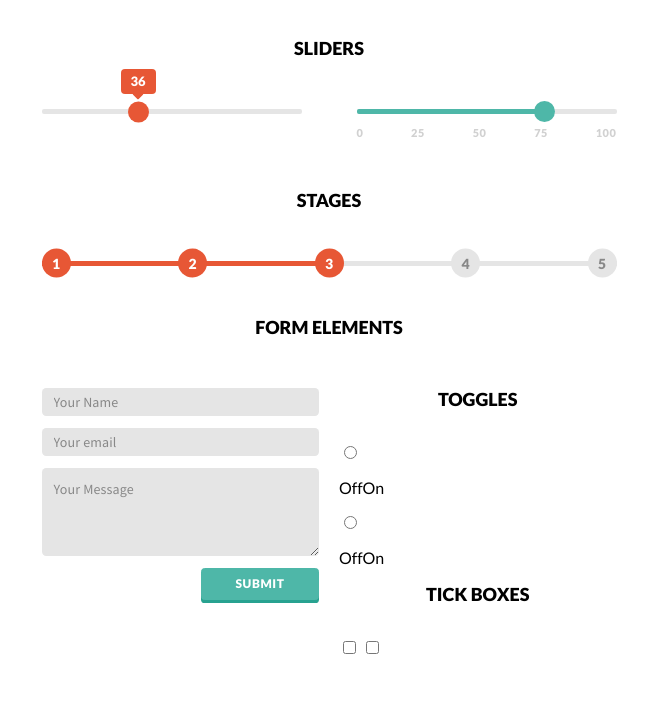
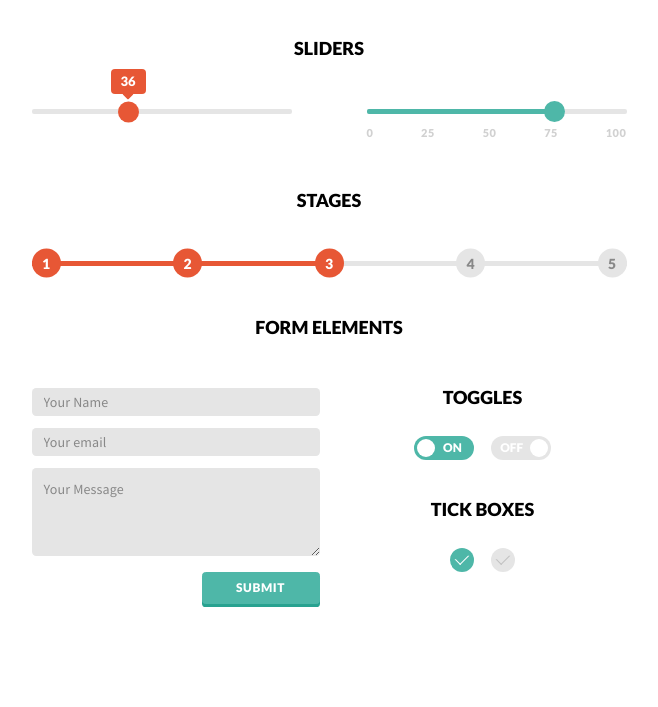
Before and after one commit to masterAleksanyan/flatui, a plain HTML site: page dist/index.html in a window 1280 px wide. Shown: the part 606-1313 px from the top of the page, without its empty margins (311-969 px from the left). After the commit the page ends 1260 px from the top, so only its background shows below. Drawn offline with Linux system fonts and the light colour scheme.

Commit message:
end Form Elements

```diff
--- a/dist/index.html
+++ b/dist/index.html
@@ -120,34 +120,36 @@
             <p class="inp">
               <textarea class="inp_item txt_area" placeholder="Your Message"></textarea>
             </p>
-            <button class="st-btn st-btn_big st-btn_green form_btn">submit<span></span></button>
           </div>
-          <div>
+          <div class="form-buttons">
             <div>
               <h3 class="title-block form-title">TOGGLES</h3>
-              <div>
-                <label>
-                  <input type="radio" name="r">
-                  <p class="r_btns"><span class="r_btns__item r_btns__item-off">Off</span><span class="r_btns__item r_btns__item-on">On</span></p>
+              <div class="toggles">
+                <label class="offon">
+                  <input class="offon__input" checked type="radio" name="r">
+                  <p class="offon-btn"><span class="offon-btn__item offon-btn__item-off">Off</span><span class="offon-btn__item offon-btn__item-on">On</span></p>
                 </label>
-                <label>
-                  <input type="radio" name="r">
-                  <p class="r_btns"><span class="r_btns__item r_btns__item-off">Off</span><span class="r_btns__item r_btns__item-on">On</span></p>
+                <label class="offon">
+                  <input class="offon__input" type="radio" name="r">
+                  <p class="offon-btn"><span class="offon-btn__item offon-btn__item-off">Off</span><span class="offon-btn__item offon-btn__item-on">On</span></p>
                 </label>
               </div>
             </div>
             <div>
               <h3 class="title-block form-title">TICK BOXES</h3>
-              <div>
-                <label>
-                  <input type="checkbox" name="box1"><span class="icon-check"></span>
+              <div class="boxes">
+                <label class="check">
+                  <input class="check__input" type="checkbox" name="box1" checked><span class="check__box"></span>
                 </label>
-                <label>
-                  <input type="checkbox" name="box2"><span class="icon-check"></span>
+                <label class="check">
+                  <input class="check__input" type="checkbox" name="box2"><span class="check__box"></span>
                 </label>
               </div>
             </div>
           </div>
+          <p>
+            <button class="st-btn st-btn_big st-btn_green form_btn">submit<span></span></button>
+          </p>
         </form>
       </div>
     </div>
--- a/src/modules/formElements/form.scss
+++ b/src/modules/formElements/form.scss
@@ -52,6 +52,7 @@
   margin: 0 0 12px;
   display: flex;
   align-items: center;
+  overflow-x: hidden;
   &_item{
     flex-grow: 1;
     background-color: #e5e5e5;
@@ -121,25 +122,125 @@
   width: 100%;
   min-height: 88px;
   padding-top: 12px;
-  box-sizing: border-box;
 }
 
 
 //  radio buttons
-.r_btns{
-
-  &__item{
-
-    &-off{
-
+.offon{
+  display: inline-block;
+  font-size: 16px;
+  &__input{
+    position: absolute;
+    width: 1px;
+    height: 1px;
+    overflow: hidden;
+    clip: rect(0 0 0 0);
+    &:checked + .offon-btn{
+      .offon-btn__item-on{
+        display: block;
+        background-color: #4eb7a8;
+      }
+      .offon-btn__item-off{
+        display: none;
+      }
     }
-    &-on{
-
+    &:focus + .offon-btn{
+      box-shadow: 0 0 1px 1px rgba(0,100,255,0.8);
+    }
+    &:disabled + .offon-btn{
+      opacity: .5;
+    }
+  }
+  &-btn{
+    width: 3.75em;
+    height: 1.5em;
+    border-radius: 2em;
+    line-height: 1.5em;
+    &__item{
+      position: relative;
+      display: block;
+      width: 100%;
+      height: 100%;
+      font-size: .75em;
+      font-weight: 900;
+      color: #fff;
+      text-transform: uppercase;
+      border-radius: 2em;
+      &::after{
+        content: '';
+        display: inline-block;
+        width: 1.5em;
+        height: 1.5em;
+        border-radius: 50%;
+        background-color: #fff;
+        position: absolute;
+        top: 3px;
+      }
+      &-off{
+        text-align: left;
+        background-color: #e5e5e5;
+        padding-left: .75em;
+        &::after{
+          right: 3px;
+        }
+      }
+      &-on{
+        text-align: right;
+        display: none;
+        padding-right: 1em;
+        &::after{
+          left: 3px;
+        }
+      }
     }
   }
 }
 
+
 //  checkbox
-.icon-check{
-
+.check{
+  font-size: 16px;
+  display: inline-block;
+  line-height: 0.8;
+  &__input{
+    position: absolute;
+    width: 1px;
+    height: 1px;
+    overflow: hidden;
+    clip: rect(0 0 0 0);
+    &:checked + .check__box{
+      background-color: #4eb7a8;
+      &::after{
+        border-right-color: #fff;
+        border-bottom-color: #fff;
+      }
+    }
+    &:focus + .check__box{
+      box-shadow: 0 0 1px 1px rgba(0,100,255,0.8);
+    }
+    &:disabled + .check__box{
+      opacity: .5;
+    }
+  }
+  &__box{
+    position: relative;
+    display: inline-block;
+    width: 1.5em;
+    height: 1.5em;
+    background-color: #e5e5e5;
+    border-radius: 50%;
+    &::after{
+      content: '';
+      position: relative;
+      top: .15em;
+      left: 0;
+      display: inline-block;
+      width: .5em;
+      height: .8em;
+      border: .1em solid #c0c0c0;
+      border-top-color: transparent;
+      border-left-color: transparent;
+      transform: rotate(45deg);
+    }
+  }
 }
--- a/src/scss/main.scss
+++ b/src/scss/main.scss
@@ -23,6 +23,12 @@ body {
   font-family: 'Lato', sans-serif;
 }
 
+*, *::after, *::before{
+  box-sizing: border-box;
+  margin: 0;
+  padding: 0;
+}
+
 .wrapper {
   display: flex;
   flex-direction: column;
@@ -31,7 +37,7 @@ body {
   margin: 0 auto;
   padding: 10px;
   padding-bottom: 50px;
-  box-sizing: border-box;
+  box-sizing: content-box;
 }
 
 .title-block{
@@ -133,8 +139,9 @@ body {
 .form_elements{
   display: flex;
   justify-content: space-between;
-  &>div{
-    flex-basis: calc(50% - 10px);
+  flex-wrap: wrap;
+  &>*{
+    width: 288px;
   }
 }
 
@@ -152,8 +159,36 @@ body {
     background-color: #44ae9f;
   }
 }
+@media only screen and (max-width: 640px){
+  .form_elements{
+    flex-direction: column;
+    align-items: center;
+  }
+  .form_btn{
+    margin: 20px auto;
+  }
+}
 
 // form-title
 .form-title{
-  margin: 0 0 33px;
+  margin: 0 0 30px;
+  line-height: 1;
 }
+
+// radio and boxes block
+.boxes,
+.toggles{
+  text-align: center;
+  line-height: .9;
+}
+
+.boxes .check + .check{
+  margin-left: .9em;
+}
+
+.toggles{
+  margin-bottom: 40px;
+  .offon + .offon{
+    margin-left: .9em;
+  }
+}
```
Also changed, not shown: dist/assets/css/app.css, dist/assets/img/check.svg, src/img/check.svg, 2 other files.
